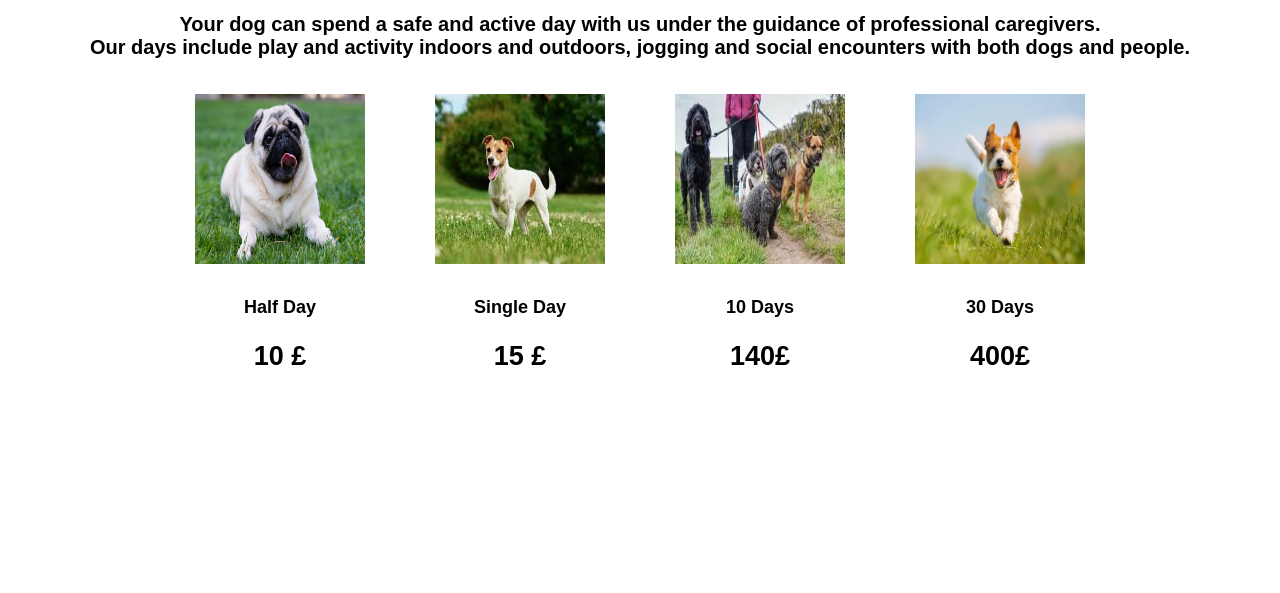
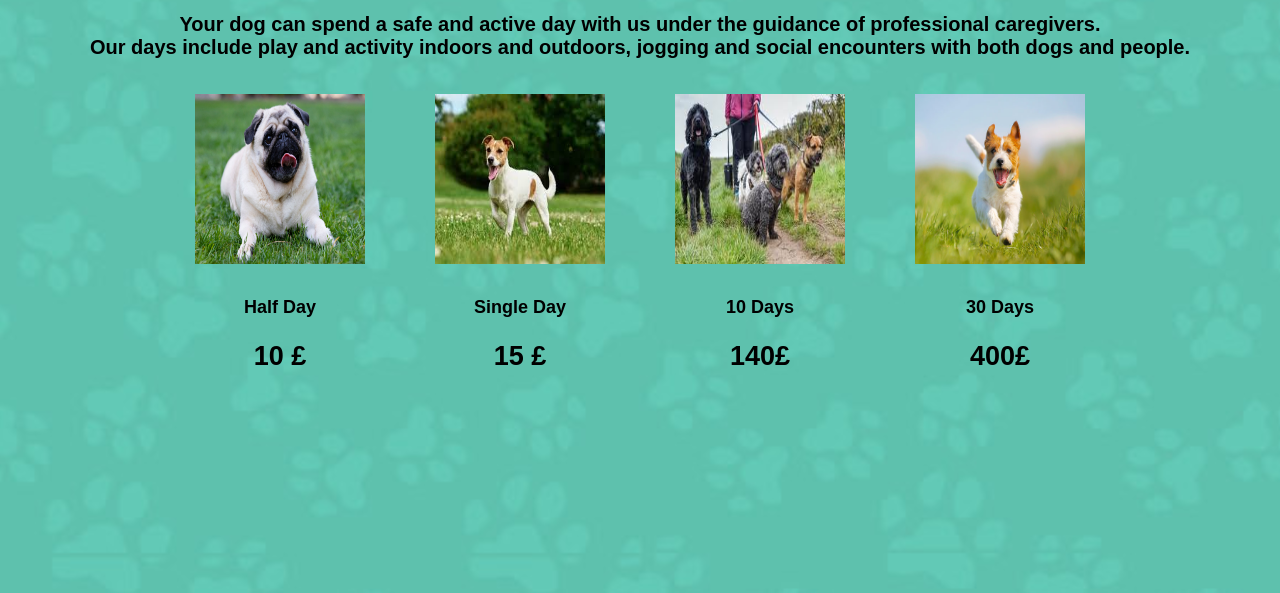
Before and after one commit to Himz2025/Kennel_arena_dogboarding, a plain HTML site: page daycare.html in a window 1280 px wide. Shown: the part 247-840 px from the top of the page. Drawn offline with Linux system fonts and the light colour scheme.

Commit message:
Update daycare.css

```diff
--- a/styles.css/daycare.css
+++ b/styles.css/daycare.css
@@ -1,6 +1,6 @@
 /* daycare page styyles */
 body {
-  background-image: url('images/dd.jpg');
+  background-image: url('../images/dd.jpg');
   background-size: cover;
   background-repeat: no-repeat;
   background-attachment: fixed;
```
